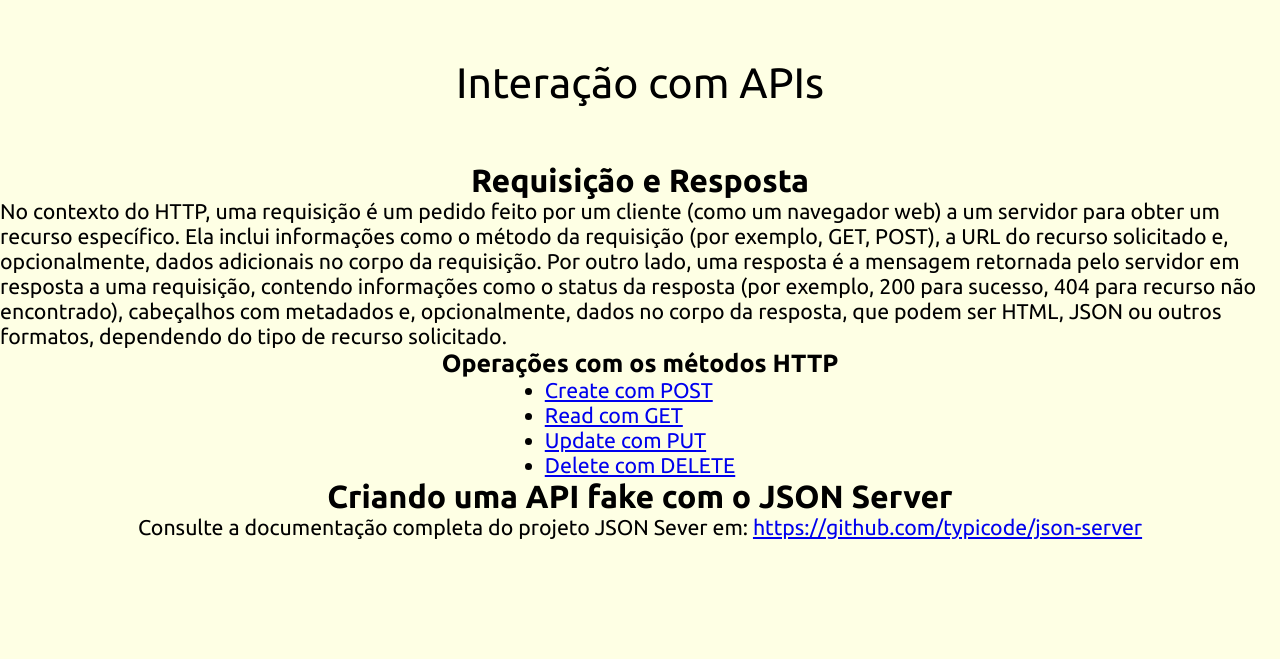
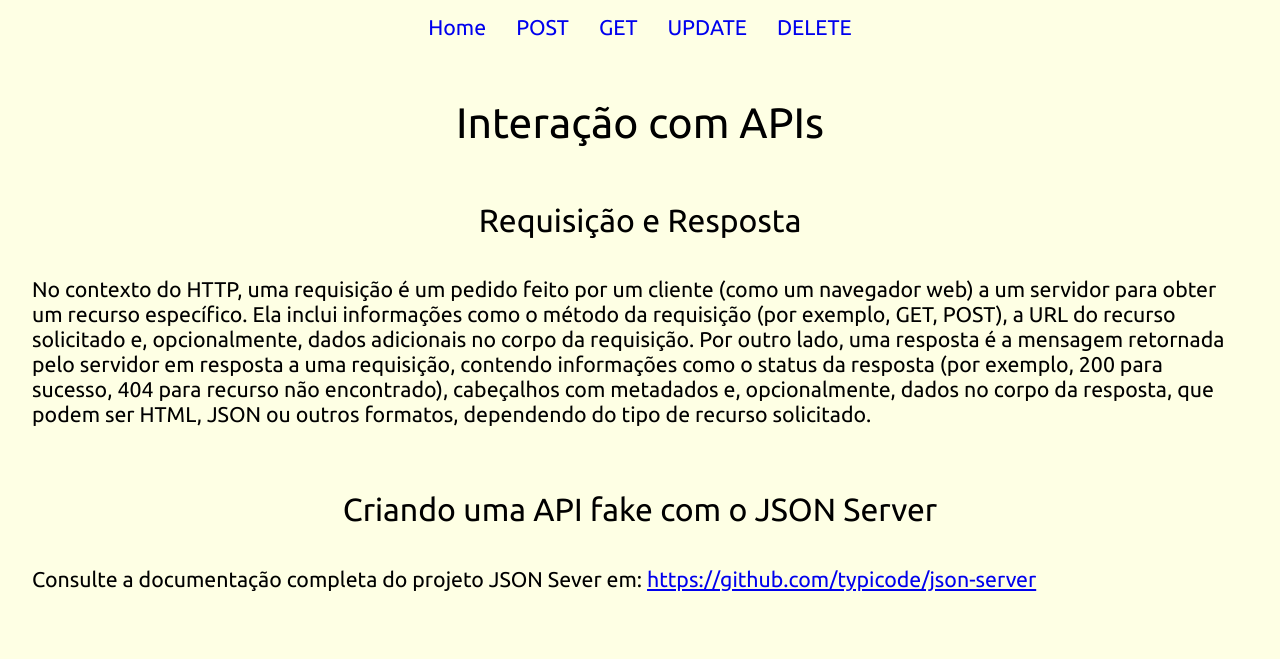
Before and after one commit to JoaoRoccella/requisicao-resposta-api, a website: page index.html in a window 1280 px wide. Drawn offline with Linux system fonts and the light colour scheme.

Commit message:
Criando o menu de navegação

```diff
--- a/assets/scripts/navbar.js
+++ b/assets/scripts/navbar.js
@@ -1,7 +1,34 @@
 const navbar = document.createElement('nav');
 navbar.className = 'navbar';
 
+const ul = document.createElement('ul');
+
 const aHome = document.createElement('a');
-aHome
+aHome.href = './';
+aHome.innerHTML = 'Home';
 
-document.querySelector('header').insertBefore(navbar, document.querySelector('h1'));
+const aCreate = document.createElement('a');
+aCreate.href = './create-com-post.html';
+aCreate.innerHTML = 'POST';
+
+const aRead = document.createElement('a');
+aRead.href = './read-com-get.html';
+aRead.innerHTML = 'GET';
+
+const aUpdate = document.createElement('a');
+aUpdate.href = './update-com-put.html';
+aUpdate.innerHTML = 'UPDATE';
+
+const aDelete = document.createElement('a');
+aDelete.href = './delete-com-delete.html';
+aDelete.innerHTML = 'DELETE';
+
+ul.appendChild(document.createElement('li')).appendChild(aHome);
+ul.appendChild(document.createElement('li')).appendChild(aCreate);
+ul.appendChild(document.createElement('li')).appendChild(aRead);
+ul.appendChild(document.createElement('li')).appendChild(aUpdate);
+ul.appendChild(document.createElement('li')).appendChild(aDelete);
+
+// nav.appendChild(ul);
+
+document.querySelector('header').insertBefore(navbar, document.querySelector('h1')).appendChild(ul);
--- a/assets/scripts/styles.js
+++ b/assets/scripts/styles.js
@@ -6,6 +6,10 @@ reset.href = './assets/styles/reset.css';
 const style = document.createElement('link');
 style.rel = 'stylesheet';
 style.href = './assets/styles/style.css';
+
+const navbarStyle = document.createElement('link');
+navbarStyle.rel = 'stylesheet';
+navbarStyle.href = './assets/styles/navbar.css'
 
 const print = document.createElement('link');
 print.rel = 'stylesheet';
@@ -27,4 +31,4 @@ fontUbuntu.rel = 'stylesheet';
 fontUbuntu.href = 'https://fonts.googleapis.com/css2?family=Ubuntu:ital,wght@0,300;0,400;0,500;0,700;1,300;1,400;1,500;1,700&display=swap';
 
 // Appending os links de estilos no head
-document.head.append(reset, googleapis, gstatic, fontUbuntu, style, print);
+document.head.append(reset, googleapis, gstatic, fontUbuntu, style, navbarStyle, print);
--- a/assets/styles/navbar.css
+++ b/assets/styles/navbar.css
@@ -0,0 +1,22 @@
+.navbar {
+    margin: 15px 0;
+}
+
+.navbar ul {
+    display: flex;
+    justify-content: center;
+    align-items: center;
+    list-style: none;
+}
+
+.navbar a {
+    padding: 15px;
+    text-decoration: none;
+    transition: background .2s;
+}
+
+.navbar a:hover {
+    background: #545454;
+    color: #fff;
+    transition: background .2s;
+}
--- a/assets/styles/style.css
+++ b/assets/styles/style.css
@@ -10,12 +10,26 @@ body {
     align-items: center;
 }
 
+header,
+.conteudo-principal {
+    width: 95%;
+    margin: auto;
+}
+
 .titulo-pagina {
     margin: 2.7rem auto 2.6rem;
     text-align: center;
     font-family: 'Ubuntu', sans-serif;
     font-size: 2rem;
     font-weight: 400;
+}
+
+.texto-descritivo {
+    margin-bottom: 1rem;
+}
+
+.secao-texto {
+    margin-bottom: 3rem;
 }
 
 .formulario {
@@ -26,11 +40,20 @@ body {
     margin-bottom: 3rem;
 }
 
-.titulo-formulario {
+.titulo-formulario,
+.subtitulo-pagina {
     text-align: center;
     font-family: Ubuntu;
     font-size: 1.5rem;
     margin: 0 auto 1.8rem;
+    font-weight: 400;
+}
+
+.subtitulo-topicos {
+    text-align: center;
+    font-family: Ubuntu;
+    font-size: 1.3rem;
+    margin: 1.8rem auto;
     font-weight: 400;
 }
 
--- a/index.html
+++ b/index.html
@@ -10,20 +10,21 @@
         <h1 class="titulo-pagina">Interação com APIs</h1>
     </header>
 
-    <h2>Requisição e Resposta</h2>
-    <p>No contexto do HTTP, uma requisição é um pedido feito por um cliente (como um navegador web) a um servidor para obter um recurso específico. Ela inclui informações como o método da requisição (por exemplo, GET, POST), a URL do recurso solicitado e, opcionalmente, dados adicionais no corpo da requisição. Por outro lado, uma resposta é a mensagem retornada pelo servidor em resposta a uma requisição, contendo informações como o status da resposta (por exemplo, 200 para sucesso, 404 para recurso não encontrado), cabeçalhos com metadados e, opcionalmente, dados no corpo da resposta, que podem ser HTML, JSON ou outros formatos, dependendo do tipo de recurso solicitado.</p>
+    <main class="conteudo-principal">
 
-    <h3>Operações com os métodos HTTP</h3>
-    <ul>
-        <li><a href="./create-com-post.html">Create com POST</a></li>
-        <li><a href="./read-com-get.html">Read com GET</a></li>
-        <li><a href="./update-com-put.html">Update com PUT</a></li>
-        <li><a href="./delete-com-delete.html">Delete com DELETE</a></li>
-    </ul>
+        <section class="secao-texto">
+            <h2 class="subtitulo-pagina">Requisição e Resposta</h2>
 
-    <h2>Criando uma API fake com o JSON Server</h2>
-    <p>Consulte a documentação completa do projeto JSON Sever em: <a href="https://github.com/typicode/json-server">https://github.com/typicode/json-server</a></p>
+            <p class="texto-descritivo">No contexto do HTTP, uma requisição é um pedido feito por um cliente (como um navegador web) a um servidor para obter um recurso específico. Ela inclui informações como o método da requisição (por exemplo, GET, POST), a URL do recurso solicitado e, opcionalmente, dados adicionais no corpo da requisição. Por outro lado, uma resposta é a mensagem retornada pelo servidor em resposta a uma requisição, contendo informações como o status da resposta (por exemplo, 200 para sucesso, 404 para recurso não encontrado), cabeçalhos com metadados e, opcionalmente, dados no corpo da resposta, que podem ser HTML, JSON ou outros formatos, dependendo do tipo de recurso solicitado.</p>
+        </section>
+
+        <section class="secao-texto">
+            <h2 class="subtitulo-pagina">Criando uma API fake com o JSON Server</h2>
+            <p>Consulte a documentação completa do projeto JSON Sever em: <a href="https://github.com/typicode/json-server">https://github.com/typicode/json-server</a></p>
+        </section>
+    </main>
 
     <script src="./assets/scripts/styles.js"></script>
+    <script src="./assets/scripts/navbar.js"></script>
 </body>
 </html>
```
Also changed, not shown: create-com-post.html (+5 -5 lines), delete-com-delete.html (+2 -0 lines), read-com-get.html (+2 -0 lines), update-com-put.html (+2 -0 lines).
